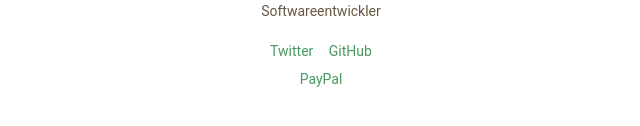
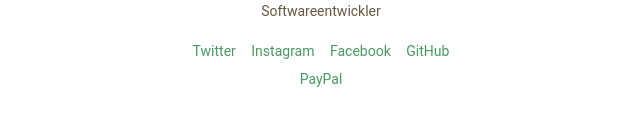
Before and after one commit to sherpadee/sherpadee.github.io, a plain HTML site: page index.html in a window 1280 px wide. Shown: the part 542-668 px from the top of the page, without its empty margins (319-959 px from the left). Drawn offline with Linux system fonts and the light colour scheme; a web font is replaced by a local one.

Commit message:
Update index.html
more links

```diff
--- a/index.html
+++ b/index.html
@@ -85,6 +85,8 @@
 
         <nav>
             <a href="https://twitter.com/vjdeedee" itemprop="sameAs">Twitter</a>
+            <a href="https://www.instagram.com/sherpadee/" itemprop="sameAs">Instagram</a>
+            <a href="https://www.facebook.com/sherpadee" itemprop="sameAs">Facebook</a>
             <a href="https://github.com/sherpadee" itemprop="sameAs">GitHub</a>
             <br />
             <a href="https://www.paypal.me/sherpadee" itemprop="sameAs">PayPal</a>
```
